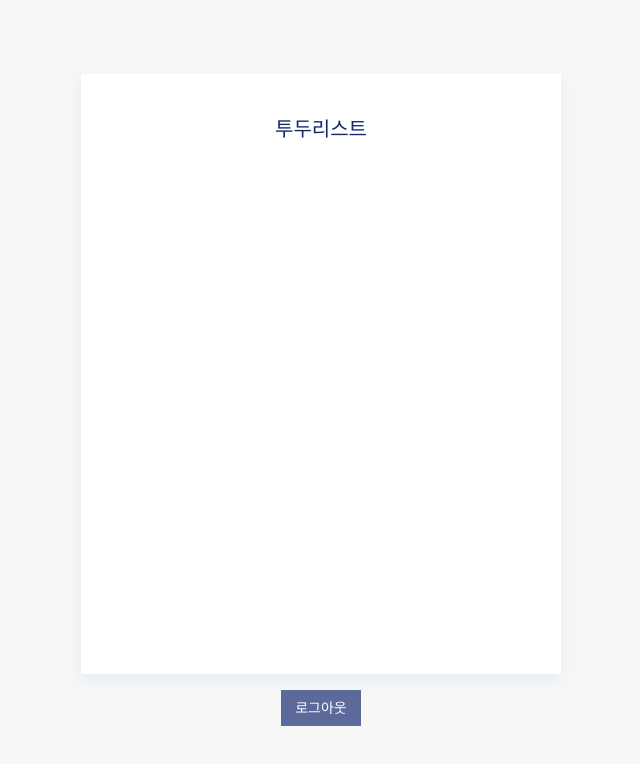
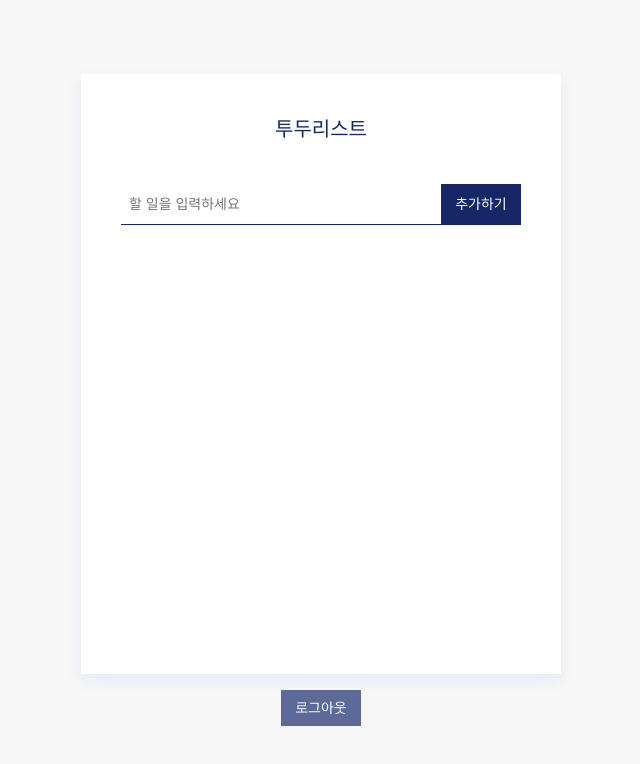
Before and after one commit to fivethreeeo/wanted-pre-onboarding-frontend, a React (Create React App) app: page /todo in a window 1280 px wide. Shown: the top 764 px of the page, without its empty margins (319-959 px from the left). Built offline with nearby package versions, Linux system fonts and the light colour scheme; sample sign-in values are in the browser's storage; a web font is replaced by a local one.

Commit message:
feat: TodoForm 생성 (todo 추가하는 역할)

```diff
--- /dev/null
+++ b/src/components/TodoForm.style.tsx
@@ -0,0 +1,52 @@
+import styled from 'styled-components'
+
+const TodoContainer = styled.div`
+  padding: 40px;
+  display: flex;
+  flex-direction: column;
+  gap: 40px;
+  width: 100%;
+  max-width: 480px;
+  height: 600px;
+  background: #fff;
+  box-shadow: 0px 6px 15px rgba(47, 128, 237, 0.1);
+`
+
+const Form = styled.form`
+  display: flex;
+  flex-wrap: wrap;
+  border-bottom: 1px solid #152766;
+  :focus-within {
+    border-bottom: 1px solid #152766;
+  }
+`
+const Input = styled.input`
+  flex-grow: 1;
+  padding: 0 8px;
+  height: 40px;
+  border: none;
+  outline: none;
+  ::placeholder {
+    font-size: 1.4rem;
+  }
+`
+
+const Button = styled.button`
+  flex-basis: 80px;
+  height: 40px;
+  color: #fff;
+  font-size: 1.4rem;
+  background: #152766;
+  :disabled {
+    opacity: 0.5;
+    cursor: not-allowed;
+  }
+`
+
+const Heading = styled.h1`
+  font-size: 2rem;
+  font-weight: 500;
+  text-align: center;
+`
+
+export { TodoContainer, Form, Input, Button, Heading }
--- /dev/null
+++ b/src/components/TodoForm.tsx
@@ -0,0 +1,24 @@
+import { Form, Input, Button } from './TodoForm.style'
+
+interface TodoFormProps {
+  handleSubmit: (event: React.FormEvent<HTMLFormElement>) => void
+}
+
+const TodoForm = ({ handleSubmit }: TodoFormProps) => {
+  return (
+    <Form onSubmit={handleSubmit}>
+      <Input
+        type='text'
+        name='text'
+        data-testid='new-todo-input'
+        placeholder='할 일을 입력하세요'
+        required
+      />
+      <Button type='submit' data-testid='new-todo-add-button'>
+        추가하기
+      </Button>
+    </Form>
+  )
+}
+
+export default TodoForm
--- a/src/pages/Todo.tsx
+++ b/src/pages/Todo.tsx
@@ -1,10 +1,16 @@
 import { TodoContainer, Heading, LogOutButton } from '../components/Todo.style'
+import TodoForm from '../components/TodoForm'
 
 const Todo = () => {
+  const todoSubmitHandler = (event: React.FormEvent<HTMLFormElement>) => {
+    event.preventDefault()
+  }
+
   return (
     <>
       <TodoContainer>
         <Heading>투두리스트</Heading>
+        <TodoForm handleSubmit={todoSubmitHandler} />
       </TodoContainer>
       <LogOutButton>로그아웃</LogOutButton>
     </>
```
